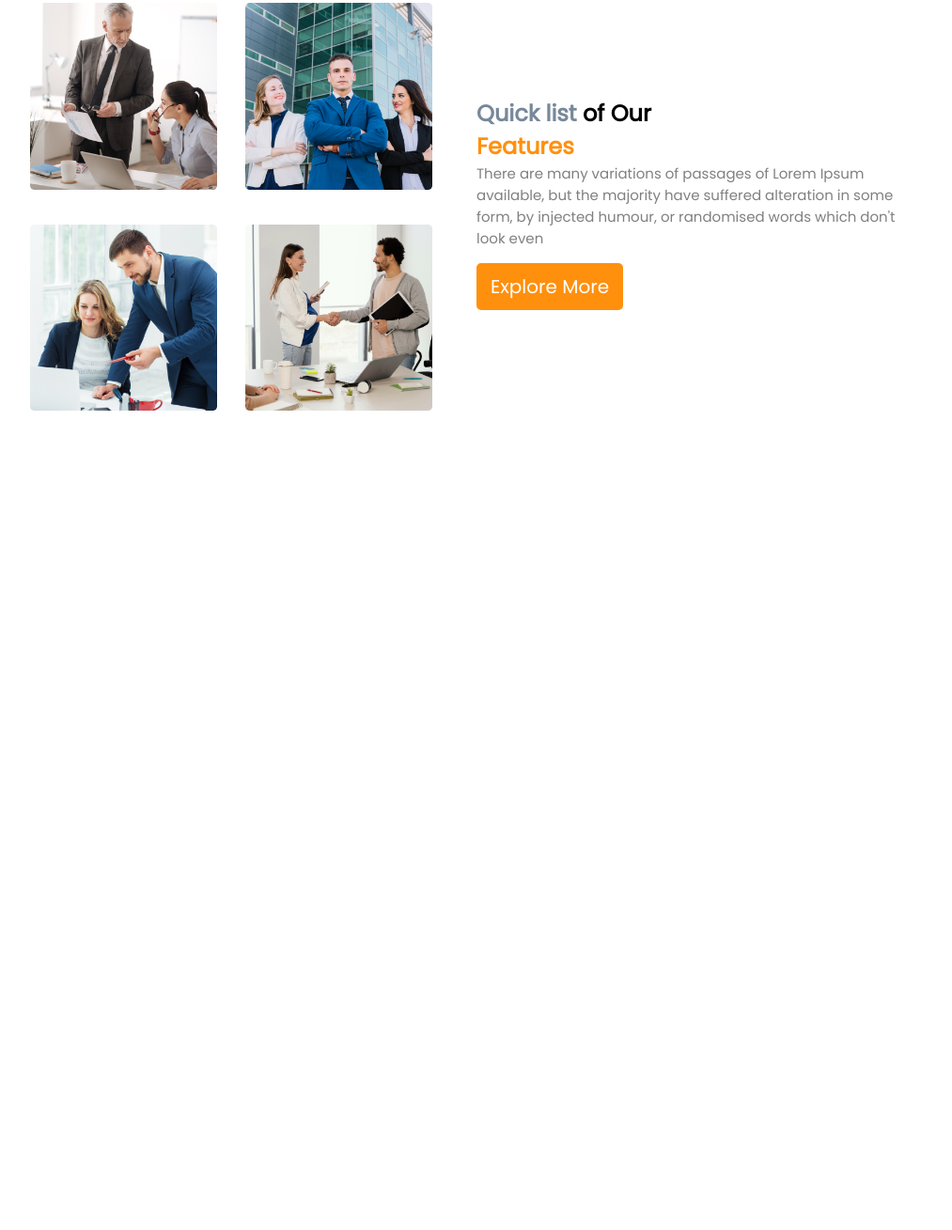
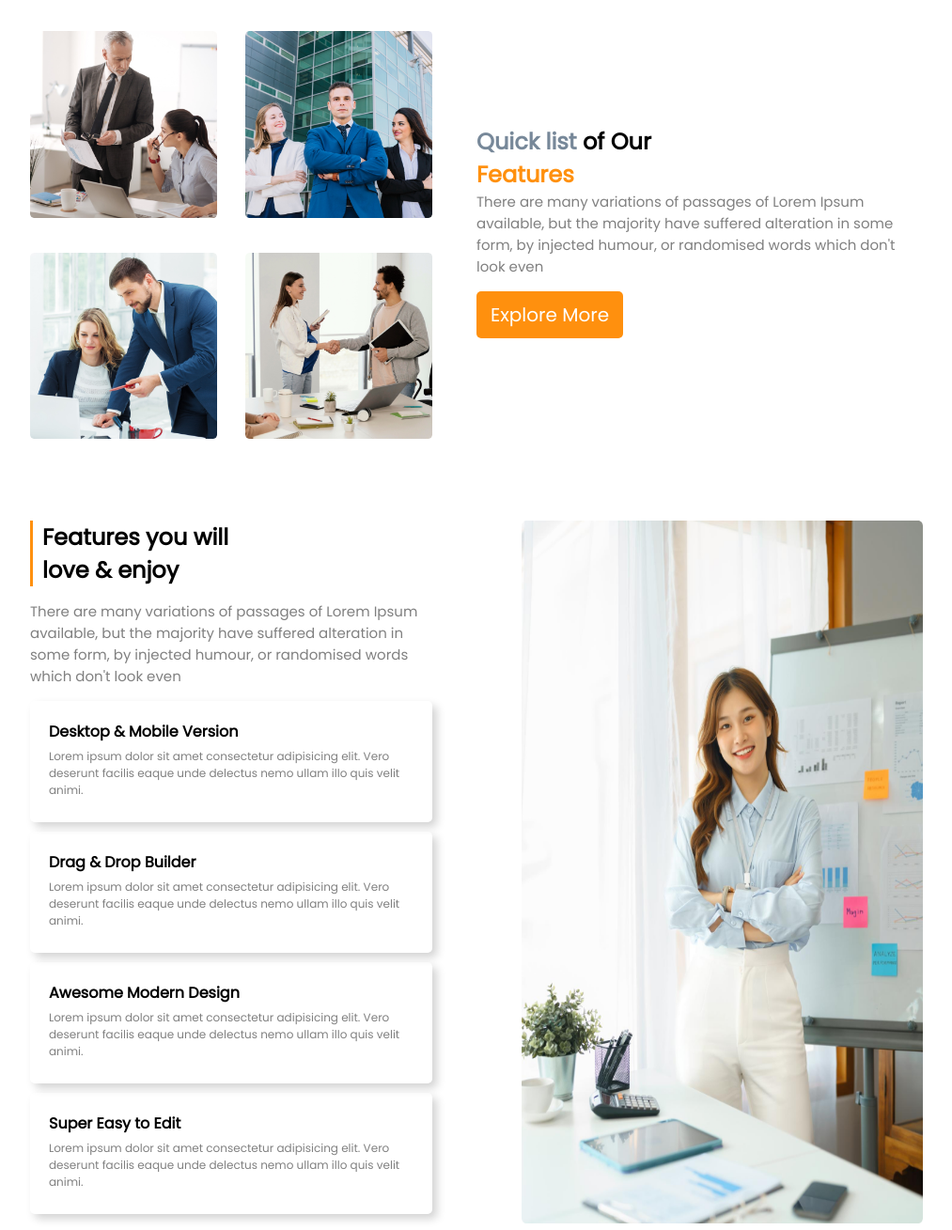
Before and after one commit to bspirahim/g3-architects, a plain HTML site: page index.html in a window 1280 px wide. Shown: the part 911-2220 px from the top of the page at 94% size, without its empty margins (133-1146 px from the left). Before the commit the page ends 1405 px from the top, so only its background shows below. Drawn offline with Linux system fonts and the light colour scheme.

Commit message:
more feature section done

```diff
--- a/index.html
+++ b/index.html
@@ -40,7 +40,7 @@
                </div>
 
                <div class="feature-description">
-                    <h2 class="featire-title"><span class="feature-title-one">Quick list</span> of Our <br> <span class="feature-title-two">Features</span></h2>
+                    <h2><span class="feature-title-one">Quick list</span> of Our <br> <span class="feature-title-two">Features</span></h2>
                     <p>There are many variations of passages of Lorem Ipsum available,
                         but the majority have suffered alteration in some form, by injected
                         humour, or randomised words which don't look even</p>
@@ -48,6 +48,39 @@
                </div>
             </div>
         </section>
+                    <!-- --------------------- More feature ----------- ---------------- -->
+        <section class="container">
+            <div class="more-feature">
+                <div class="more-description">
+                    <div class="line-and-title">
+                        <div class="vertical-line"></div>
+                        <h2>Features you will <br> love & enjoy</h2>
+                    </div>
+                    <p>There are many variations of passages of Lorem Ipsum available, but the
+                        majority have suffered alteration in some form, by injected humour, or
+                        randomised words which don't look even</p>
+                    <div class="more-feature-card">
+                        <h4>Desktop & Mobile Version</h4>
+                        <p>Lorem ipsum dolor sit amet consectetur adipisicing elit. Vero deserunt facilis eaque unde delectus nemo ullam illo quis velit animi.</p>
+                    </div>
+                    <div class="more-feature-card">
+                        <h4>Drag & Drop Builder</h4>
+                        <p>Lorem ipsum dolor sit amet consectetur adipisicing elit. Vero deserunt facilis eaque unde delectus nemo ullam illo quis velit animi.</p>
+                    </div>
+                    <div class="more-feature-card">
+                        <h4>Awesome Modern Design</h4>
+                        <p>Lorem ipsum dolor sit amet consectetur adipisicing elit. Vero deserunt facilis eaque unde delectus nemo ullam illo quis velit animi.</p>
+                    </div>
+                    <div class="more-feature-card">
+                        <h4>Super Easy to Edit</h4>
+                        <p>Lorem ipsum dolor sit amet consectetur adipisicing elit. Vero deserunt facilis eaque unde delectus nemo ullam illo quis velit animi.</p>
+                    </div>
+                </div>
+                <div class="more-picture">
+                    <img src="images/architect.png" alt="">
+                </div>
+            </div>
+        </section>
     </main>
 </body>
 </html>
--- a/styles/style.css
+++ b/styles/style.css
@@ -6,7 +6,7 @@
 }
 :root{
     --orange:#FF900E;
-    --margin:50px 0;
+    --margin:5rem 0;
 }
 .container{
     width: 100%;
@@ -95,3 +95,47 @@ feature section
 .feature-title-two{
     color: var(--orange) ;
 }
+/*-----------------------
+ more feature section
+----------------------- */
+.more-feature{
+    display: flex;
+    justify-content: space-between;
+}
+.vertical-line{
+    width: 3px;
+    height: 70px;
+    background-color: var(--orange);
+}
+.line-and-title{
+    display: flex;
+    align-items: center;
+    gap: 10px;
+}
+.more-description{
+    width: 45%;
+}
+.more-description > p{
+    font-size: 15px;
+    color: gray;
+    margin: 15px 0;
+}
+.more-feature-card{
+    /* border: 1px solid; */
+    box-shadow: 5px 5px 10px lightgrey;
+    border-radius: 5px;
+    padding: 20px;
+    margin-bottom: 10px;
+}
+.more-feature-card > p{
+    font-size: 12px;
+    padding: 5px 0;
+    color: gray;
+}
+.more-picture{
+ width: 45%;
+}
+.more-picture img{
+    width: 100%;
+    height: 100%;
+}
```
